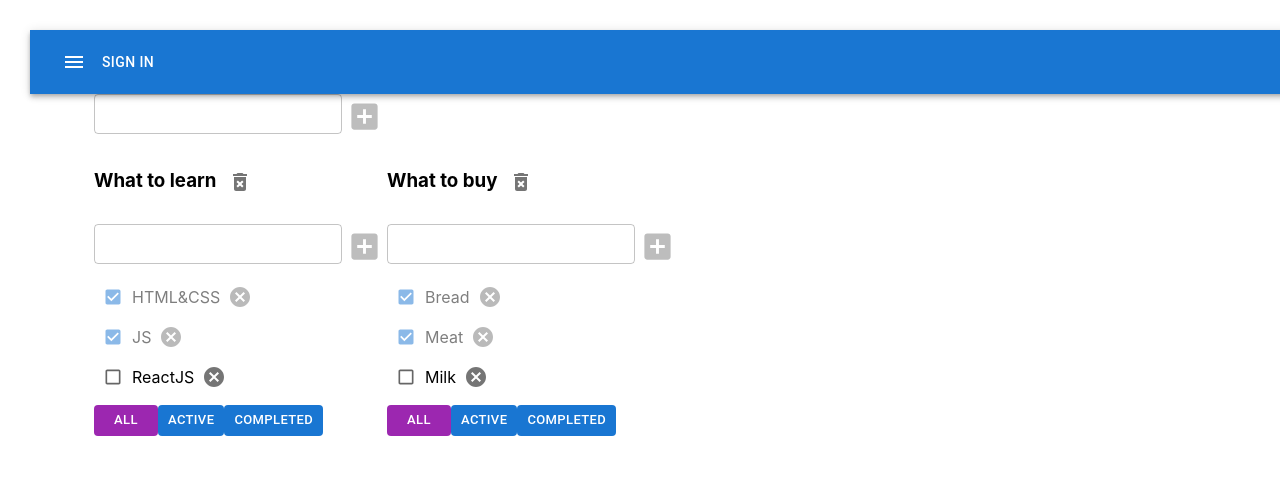
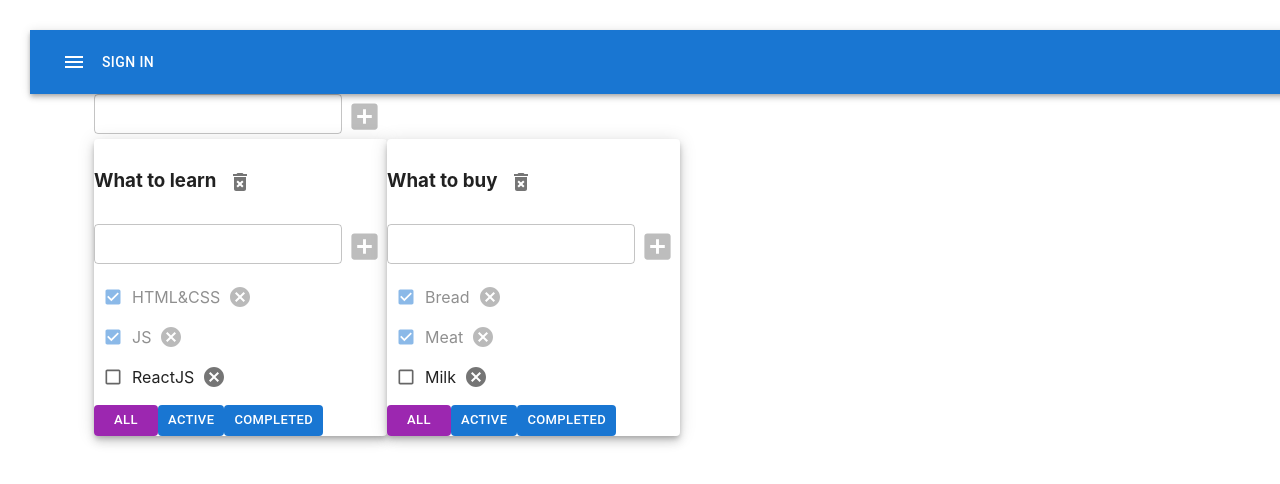
Before and after one commit to ElenaWebDev984/todolist-05-3, a React (Vite) app: page / in a window 1280 px wide. Shown: the top 484 px of the page. Built offline with nearby package versions, Linux system fonts and the light colour scheme.

Commit message:
add  Paper

```diff
--- a/src/App.tsx
+++ b/src/App.tsx
@@ -4,7 +4,7 @@ import {v1} from 'uuid'
 import {Task, TodolistItem} from './TodolistItem'
 import {getTasksForRender} from "./utils.ts";
 import {CreateItemTitleForm} from "./CreateItemTitleForm.tsx";
-import {AppBar, Container, Grid, Toolbar} from "@mui/material";
+import {AppBar, Container, Grid, Paper, Toolbar} from "@mui/material";
 import IconButton from "@mui/material/IconButton";
 import Button from "@mui/material/Button";
 import MenuIcon from '@mui/icons-material/Menu';
@@ -104,6 +104,7 @@ export const App = () => {
 
     const todolistsComponents = todolists.map(tl => {
         return (
+            <Paper elevation={6}>
                 <TodolistItem key={tl.id}
                               id={tl.id}
                               title={tl.title}
@@ -117,6 +118,7 @@ export const App = () => {
                               changeTodolistTitle={changeTodolistTitle}
                               changeTaskTitle={changeTaskTitle}
                 />
+            </Paper>
         )
     })
 
```
Lines whose indentation alone changed are shown as unchanged.
